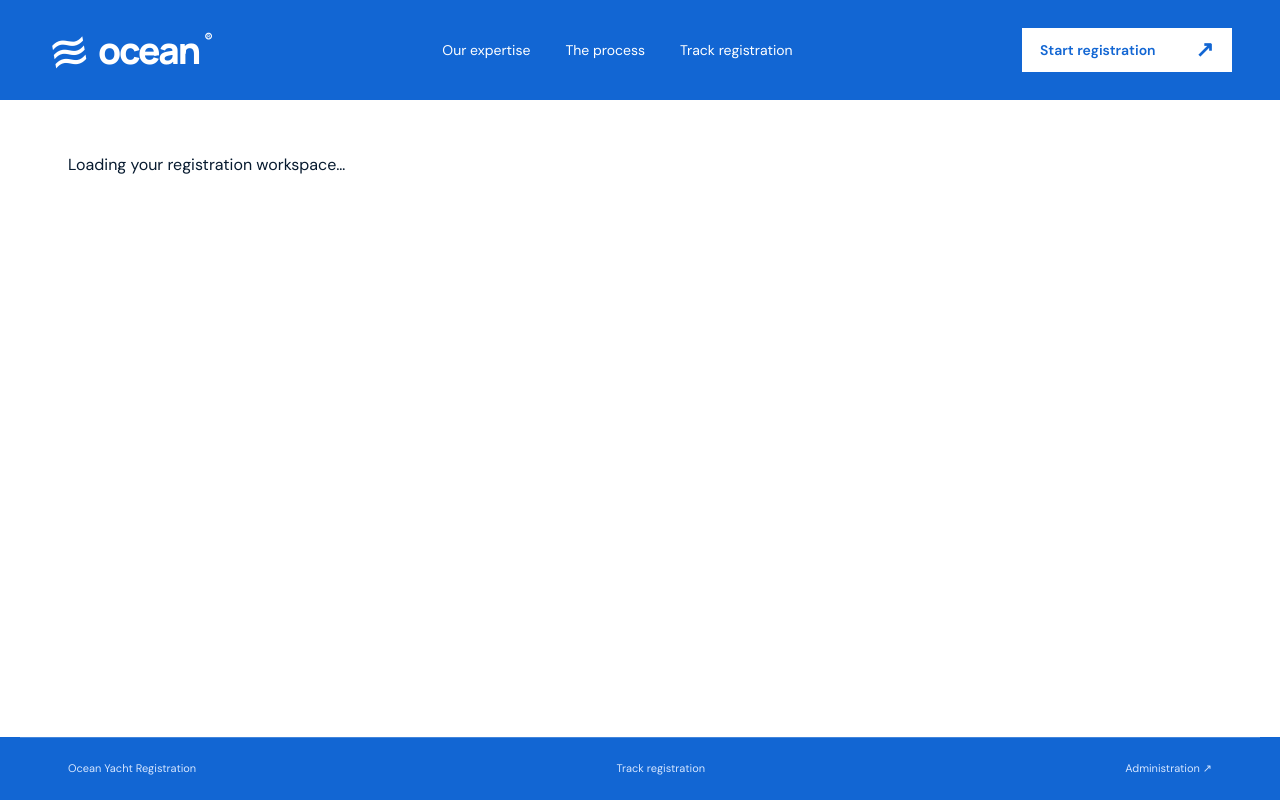
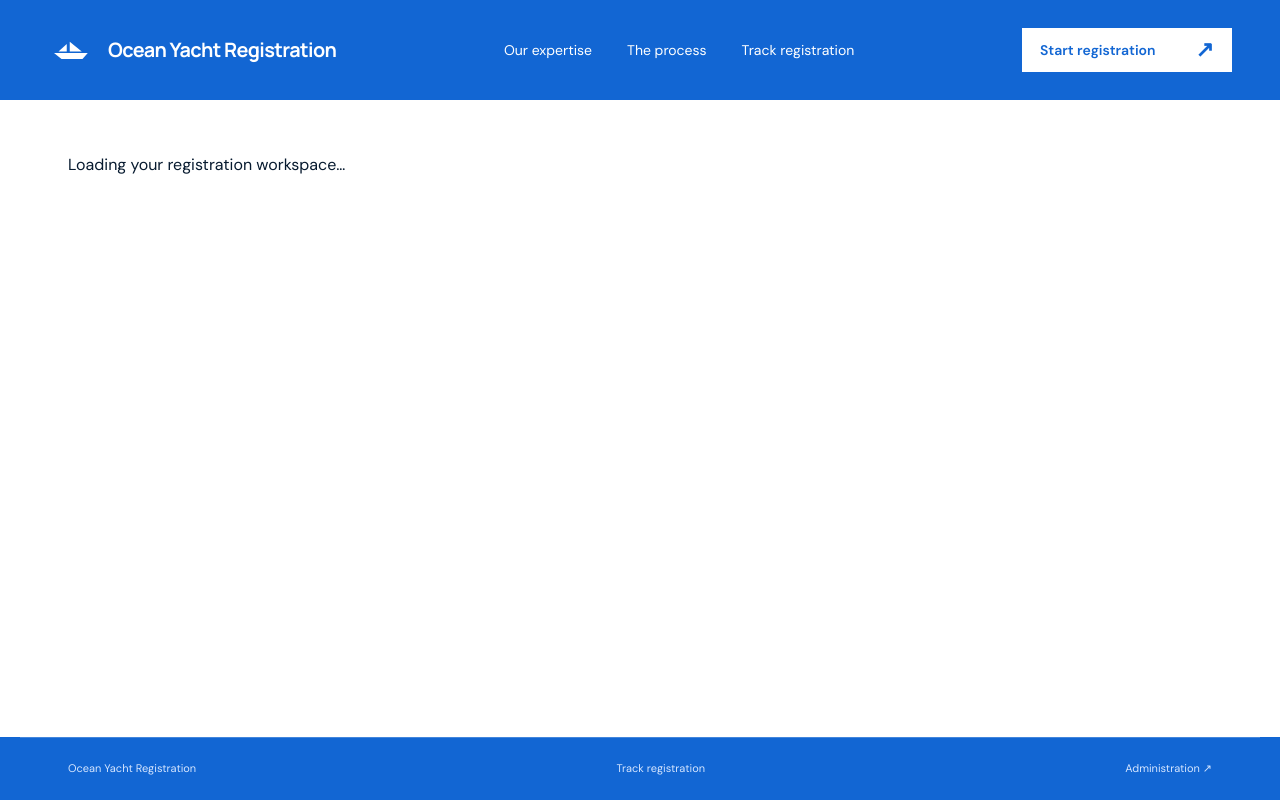
Before and after one commit to oceanyatchregistration-ui/ocean-yacht-registration, a website: page public/portal.html in a window 1280 px wide. Drawn offline with Linux system fonts and the light colour scheme.

Commit message:
Replace legacy portal lines with yacht brand mark

```diff
--- a/public/portal.html
+++ b/public/portal.html
@@ -1 +1 @@
-<!doctype html><html lang="en"><head><meta charset="UTF-8"><meta name="viewport" content="width=device-width,initial-scale=1"><meta name="robots" content="noindex"><title>Registration — Ocean</title><link rel="icon" href="/favicon.svg"><link rel="stylesheet" href="/style.css"><link rel="stylesheet" href="/portal.css"></head><body class="portal"><header><a class="brand" href="/" aria-label="Ocean home"><span class="brandmark">≋</span> ocean<span class="brand-dot">®</span></a><nav aria-label="Main navigation"><a href="/#services">Our expertise</a><a href="/#journey">The process</a><a href="/track">Track registration</a></nav><a class="button small light" href="/register">Start registration <span>↗</span></a></header><main class="wrap portal-wrap" id="portal"><p role="status">Loading your registration workspace…</p></main><footer><div class="wrap footer-bottom"><span>Ocean Yacht Registration</span><a href="/track">Track registration</a><a href="/admin">Administration ↗</a></div></footer><script type="module" src="/portal.js"></script></body></html>
+<!doctype html><html lang="en"><head><meta charset="UTF-8"><meta name="viewport" content="width=device-width,initial-scale=1"><meta name="robots" content="noindex"><title>Registration — Ocean</title><link rel="icon" href="/favicon.svg"><link rel="stylesheet" href="/style.css"><link rel="stylesheet" href="/portal.css"></head><body class="portal"><header><a class="brand" href="/" aria-label="Ocean Yacht Registration home"><span class="brandmark brandmark-yacht" aria-hidden="true"><svg viewBox="0 0 64 36" focusable="false"><path d="M8 22h45l-7 8H18L8 22Z"/><path d="M28 5v17M29 7l16 13H29V7Z"/><path d="M25 10 14 20h11V10Z"/></svg></span><span class="brand-name">Ocean Yacht Registration</span></a><nav aria-label="Main navigation"><a href="/#services">Our expertise</a><a href="/#journey">The process</a><a href="/track">Track registration</a></nav><a class="button small light" href="/register">Start registration <span>↗</span></a></header><main class="wrap portal-wrap" id="portal"><p role="status">Loading your registration workspace…</p></main><footer><div class="wrap footer-bottom"><span>Ocean Yacht Registration</span><a href="/track">Track registration</a><a href="/admin">Administration ↗</a></div></footer><script type="module" src="/portal.js"></script></body></html>
```
